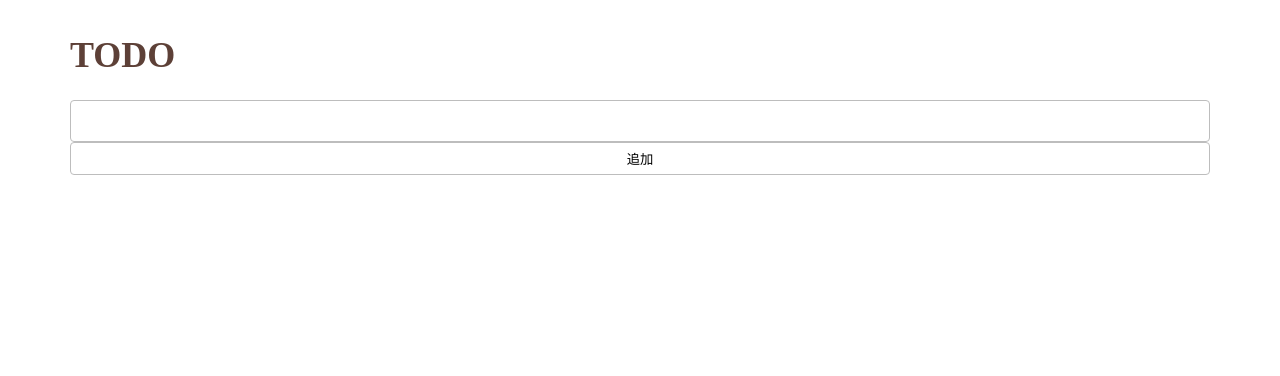
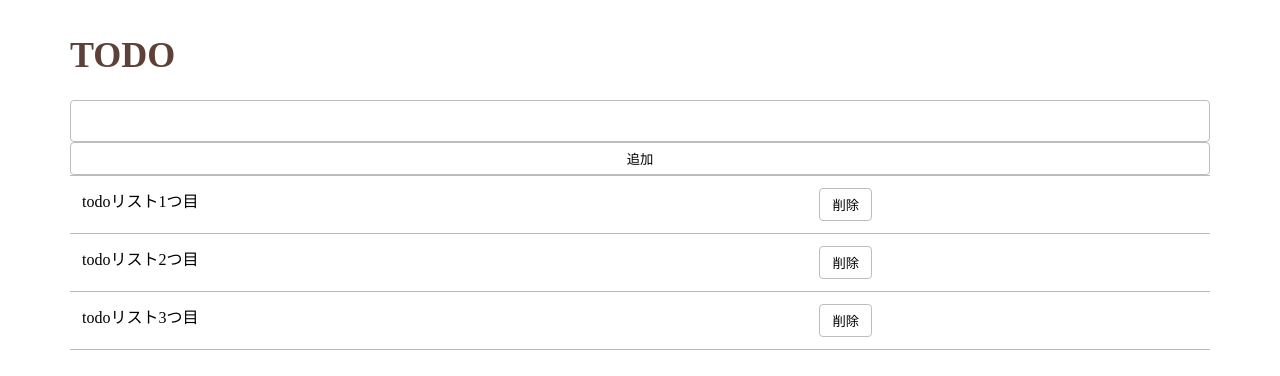
Before and after one commit to ozaki25/react-redux-storybook, a React (Create React App) app: page /todolist in a window 1280 px wide. Shown: the top 376 px of the page. Built offline with nearby package versions, Linux system fonts and the light colour scheme.

Commit message:
add todo table component

```diff
--- /dev/null
+++ b/src/components/organisms/TodoTable/index.js
@@ -0,0 +1,28 @@
+import React from 'react';
+import PropTypes from 'prop-types';
+import Button from 'src/components/atoms/Button';
+import Table from 'src/components/molecules/Table';
+
+const TodoTable = ({ todoList }) => (
+  <Table
+    body={todoList.map(todo => [
+      todo.content,
+      <Button onClick={() => alert(todo.id)}>削除</Button>,
+    ])}
+  />
+);
+
+TodoTable.propTypes = {
+  todoList: PropTypes.arrayOf(
+    PropTypes.shape({
+      id: PropTypes.number,
+      content: PropTypes.string,
+    }),
+  ),
+};
+
+TodoTable.defaultProps = {
+  todoList: [],
+};
+
+export default TodoTable;
--- a/src/components/pages/TodoList/index.js
+++ b/src/components/pages/TodoList/index.js
@@ -3,12 +3,20 @@ import Container from 'src/components/utils/Container';
 import Title from 'src/components/atoms/Title';
 import TextInput from 'src/components/atoms/TextInput';
 import Button from 'src/components/atoms/Button';
+import TodoTable from 'src/components/organisms/TodoTable';
+
+const todoList = [
+  { id: 1, content: 'todoリスト1つ目' },
+  { id: 2, content: 'todoリスト2つ目' },
+  { id: 3, content: 'todoリスト3つ目' },
+];
 
 const TodoList = () => (
   <Container>
     <Title>TODO</Title>
     <TextInput />
     <Button wide>追加</Button>
+    <TodoTable todoList={todoList} />
   </Container>
 );
 
```
